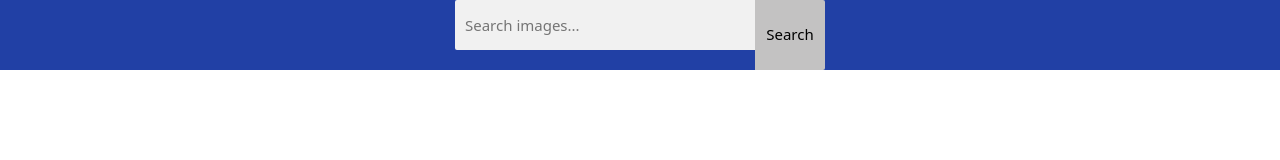
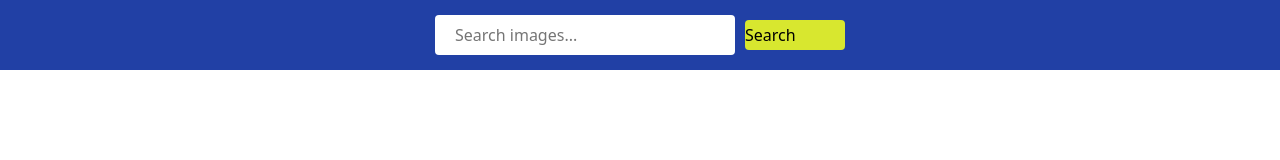
Before and after one commit to VictorPodhaniuk/goit-js-hw-11, a website built with Parcel: page src/index.html in a window 1280 px wide. Built offline with nearby package versions, Linux system fonts and the light colour scheme.

Commit message:
Update _imageSearch.scss

```diff
--- a/src/sass/_imageSearch.scss
+++ b/src/sass/_imageSearch.scss
@@ -1,43 +1,45 @@
 .search-form {
   display: flex;
   justify-content: center;
+  align-items: center;
   background-color: #2140a5;
   height: 70px;
 }
 
 .search-form__input {
-  display: flex;
-  justify-content: center;
-  height: 50px;
-  padding-left: 10px;
-}
-
-.search-form__input {
-  padding: 10px;
-  font-size: 15px;
+  padding-left: 20px;
+  padding-right: 50px;
+  width: 300px;
+  height: 40px;
+  margin-top: 10px;
+  margin-bottom: 10px;
   border: none;
-  border-top-left-radius: 2px;
-  border-bottom-left-radius: 2px;
-  float: left;
-  width: 300px;
-  outline: none;
-  background: #f1f1f1;
+  border-radius: 4px;
+  margin-right: 10px;
 }
 
 .search-form__btn {
-  width: 70px;
+  display: flex;
+  align-items: center;
+  justify-content: center;
+  z-index: 1;
+  padding: 5px 20px;
+  all: unset;
+  margin-top: 10px;
+  margin-bottom: 10px;
+  border-radius: 4px;
 
-  // padding: 10px;
-  background: #c3c2c2;
-  color: #000;
-  font-size: 15px;
+  width: 100px;
+  height: 30px;
+
+  font-size: 16px;
+  background: rgb(216, 231, 47);
   border: none;
-  border-top-right-radius: 2px;
-  border-bottom-right-radius: 2px;
-  border-left: none;
+  position: relative;
+  color: black;
   cursor: pointer;
+  white-space: nowrap;
+  user-select: none;
+  -webkit-user-select: none;
+  touch-action: manipulation;
 }
-
-.search-form__btn:hover {
-  background: #c3c2c2ce;
-}
```
